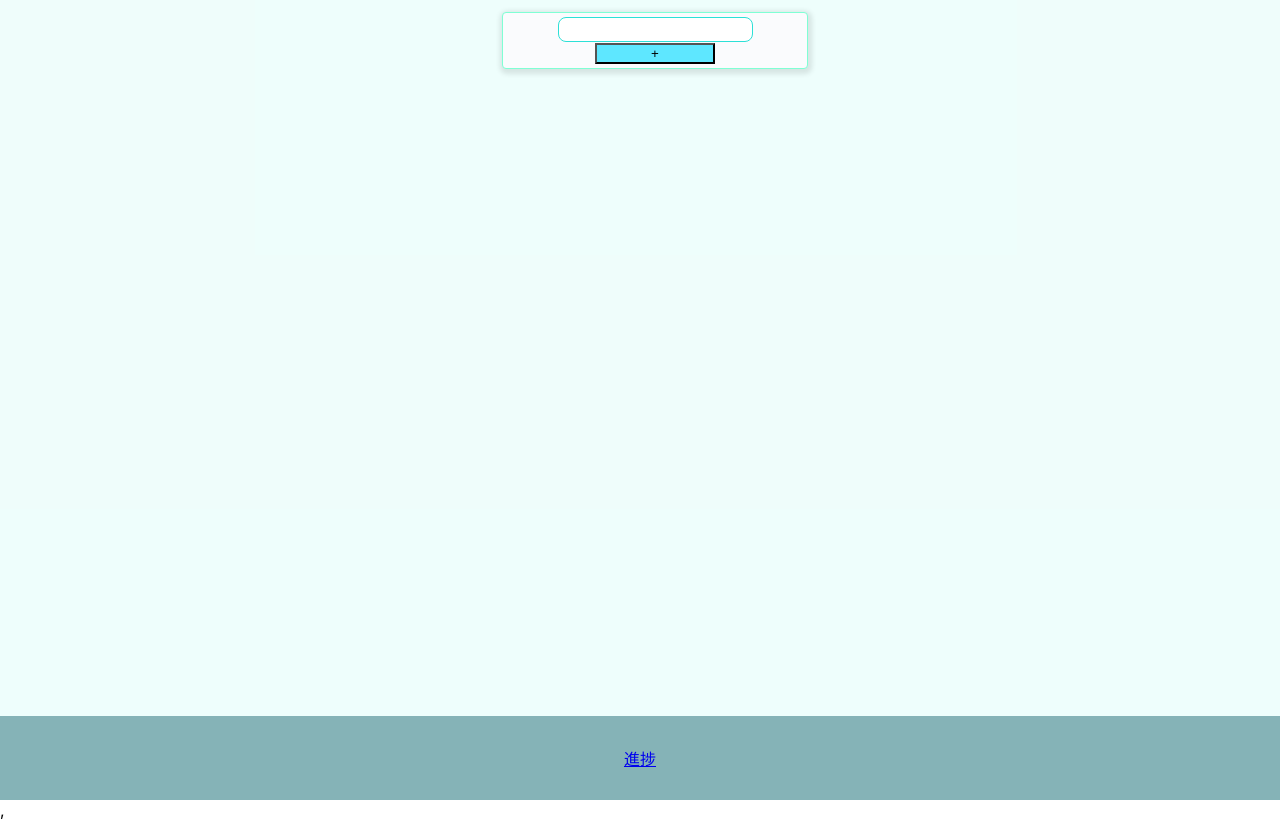
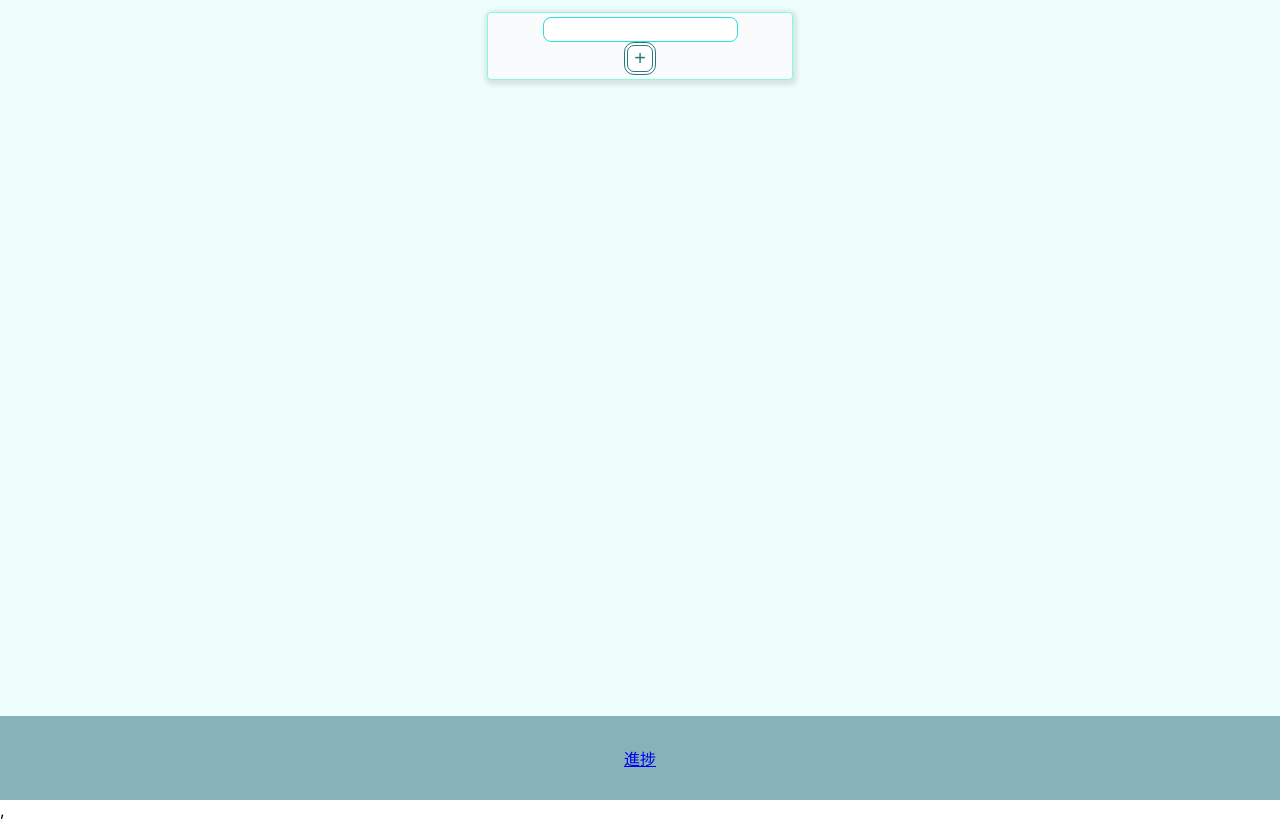
Before and after one commit to natsuto-kun/wave-todo, a React (Create React App) app: page / in a window 1280 px wide. Built offline with nearby package versions, Linux system fonts and the light colour scheme.

Commit message:
wave-size

```diff
--- a/src/App.tsx
+++ b/src/App.tsx
@@ -18,7 +18,6 @@ const AppBase = styled.div`
 const FormStyle = styled.div`
   display: flex;
   flex-direction: column;
-  width: 300px;
   padding-left: auto;
   padding-right: auto;
 `;
--- a/src/AppForm.tsx
+++ b/src/AppForm.tsx
@@ -2,7 +2,7 @@ import { useState } from "react";
 import styled from "styled-components";
 
 const Base = styled.div`
-  width: 100%;
+  width: 300px;
   height: 100%;
   border: 1px solid aquamarine;
   margin: 12px;
@@ -24,13 +24,15 @@ const Input = styled.input`
 `;
 
 const Button = styled.button`
-  width: 120px;
-  background-color: #5ee7ff;
+  font-size: 20px;
+  display: inline-block;
+  color: #29787a;
+  border: double 4px #29787a;
+  border-radius: 10px;
+  background-color: #ffffff;
+  cursor: pointer;
   align-items: center;
-  margin-left: auto;
-  margin-right: auto;
-  padding-left: auto;
-  padding-right: auto;
+  margin: auto;
 `;
 
 interface Props {
--- a/src/Progress.tsx
+++ b/src/Progress.tsx
@@ -3,9 +3,13 @@ import { Link } from "react-router-dom";
 import styled, { keyframes } from "styled-components";
 
 const WaveWrapper = styled.div`
-  min-height: 100vh;
-  min-width: 100vh;
+  height: 100vh;
+  width: 100vw;
   position: relative;
+  bottom: 0;
+  background: #6bffe6;
+  box-shadow: 0 5 5 0px #144137;
+  overflow: hidden;
 `;
 
 const WaveMove = keyframes`
@@ -17,23 +21,12 @@ const WaveMove = keyframes`
   }
 `;
 
-const WaveBox = styled.div`
-  position: absolute;
-  width: 100%;
-  height: 100%;
-  bottom: 0;
-  transform: translate(-50%, -50%);
-  background: #6bffe6;
-  box-shadow: 0 5 5 0px #144137;
-  overflow: hidden;
-`;
-
 const Wave = styled.div`
   content: "";
   position: absolute;
-  width: 200%;
-  height: 150%;
-  top: 0;
+  width: 200vw;
+  height: 150vw;
+  top: calc(100vh - 85vw);
   left: 50%;
   transform: translate(-50%, -75%);
   background: #fff;
@@ -49,9 +42,7 @@ function Progress() {
           <Link to="/">back</Link>
         </button>
       </header>
-      <WaveBox>
-        <Wave />
-      </WaveBox>
+      <Wave />
     </WaveWrapper>
   );
 }
--- a/src/ToDoList.tsx
+++ b/src/ToDoList.tsx
@@ -4,7 +4,8 @@ interface Props {
   list: string[];
 }
 
-const ToDo = styled.div`
+const ToDoContainer = styled.div`
+  display: flex;
   border: 1px solid aquamarine;
   margin: 12px;
   border-radius: 4px;
@@ -14,11 +15,35 @@ const ToDo = styled.div`
   padding: 4px 2px;
 `;
 
+const ToDo = styled.div`
+  padding-top: auto;
+`;
+
+const CheckBox = styled.input`
+  padding-left: 40px;
+  padding-bottom: 50%;
+  position: relative;
+  margin-right: 20px;
+  content: "";
+  display: block;
+  width: 30px;
+  height: 30px;
+  border: 1px solid #999;
+  border-radius: 4px;
+`;
+
 export const ToDoList = ({ list }: Props) => {
   return (
     <div>
       {list.map((list, index) => {
-        return <ToDo key={index}>{list}</ToDo>;
+        return (
+          <ToDoContainer>
+            <ToDo key={index}>
+              {list}
+              <CheckBox type="checkbox"></CheckBox>
+            </ToDo>
+          </ToDoContainer>
+        );
       })}
     </div>
   );
--- a/src/index.css
+++ b/src/index.css
@@ -1,6 +1,6 @@
 body {
-  width: 100%;
-  height: 100%;
+  width: 100vw;
+  height: 100vh;
   margin: 0;
   font-family: -apple-system, BlinkMacSystemFont, "Segoe UI", "Roboto", "Oxygen",
     "Ubuntu", "Cantarell", "Fira Sans", "Droid Sans", "Helvetica Neue",
```
Also changed, not shown: 1 other file (tests, documents, lock files or other folders).
